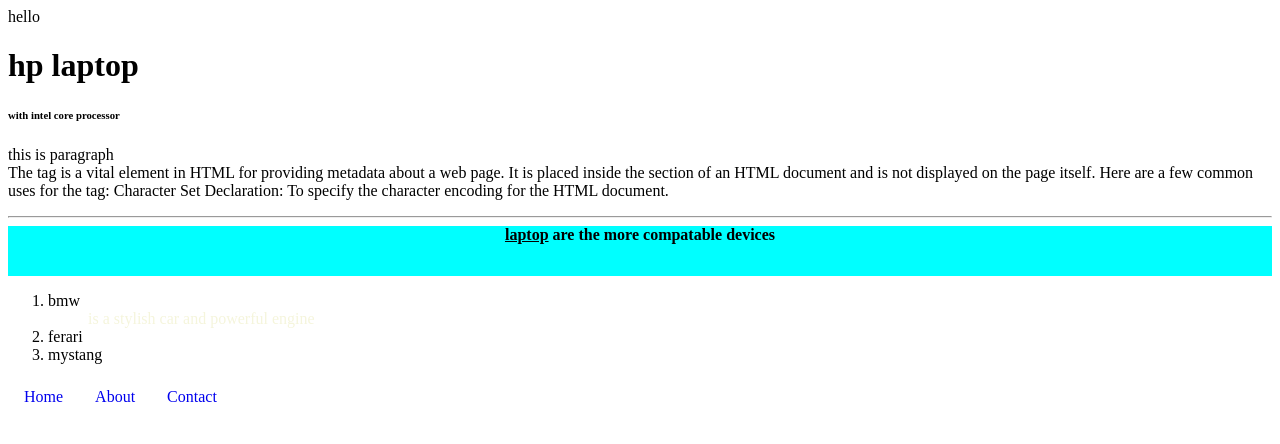
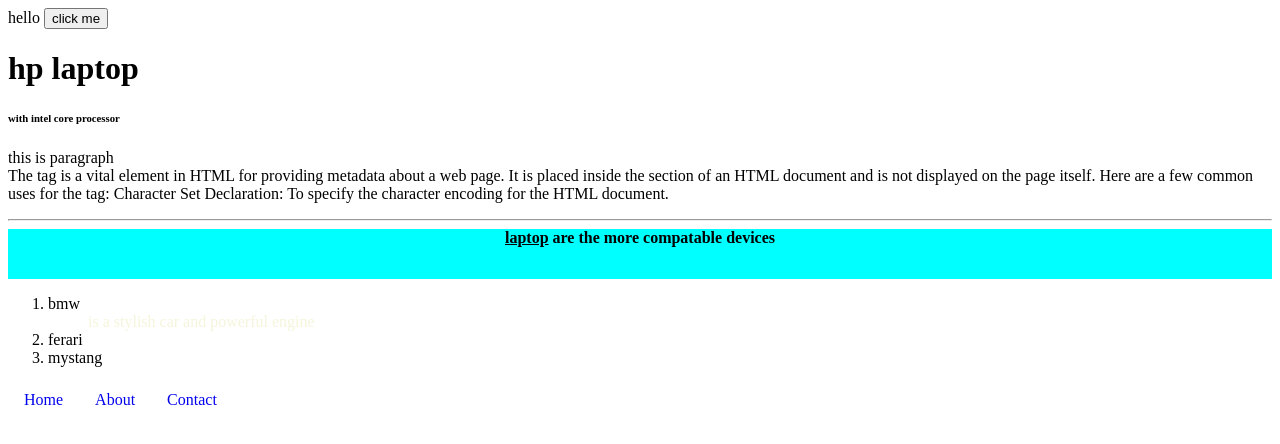
Before and after one commit to ranjithkumar077/full-stack-development, a plain HTML site: page index.html in a window 1280 px wide. Drawn offline with Linux system fonts and the light colour scheme.

Commit message:
Update index.html

```diff
--- a/index.html
+++ b/index.html
@@ -3,6 +3,7 @@
     <title>hello</title>hello </head>
     <meta name="hello" content="heelo,hello,hello1">
 <body>
+    <a href="day3.html"><button>click me </button></a>
     <h1>hp laptop</h1>
     <h6>with intel core processor</h6>
     <p>this is paragraph <br>The <meta> tag is a vital element in HTML for providing metadata about a web page. It is placed inside the <head> section of an HTML document and is not displayed on the page itself. Here are a few common uses for the <meta> tag:
```
